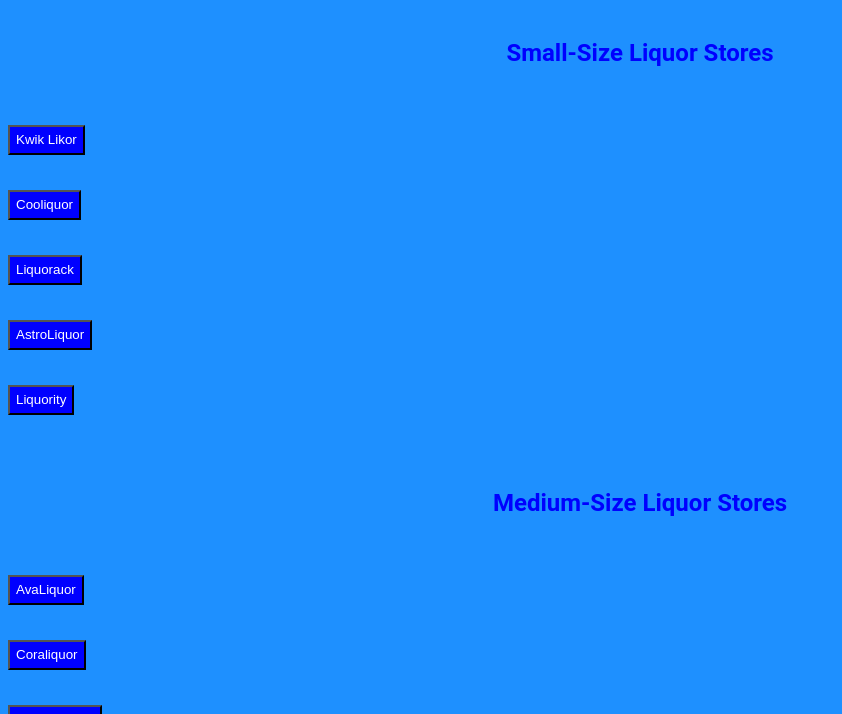
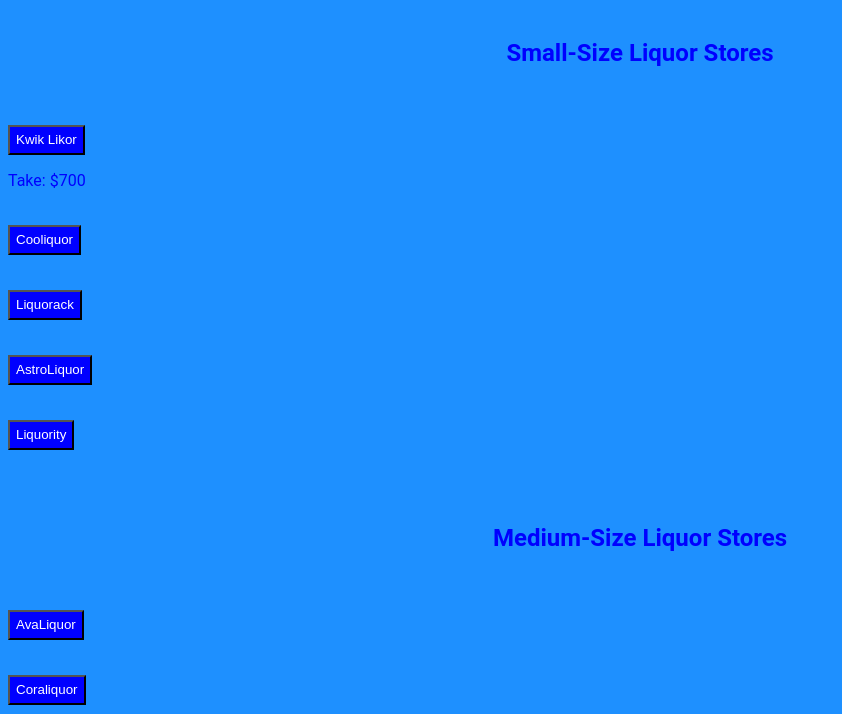
Before and after one commit to NoUser123098/SimpleGames, a plain HTML site: page aaaa/index.htm in a window 1280 px wide. Both pictures are taken after a click on the button "Kwik Likor". Shown: the part 81-795 px from the top of the page, without its empty margins (0-842 px from the left). Drawn offline with Linux system fonts and the light colour scheme.

Commit message:
Update index.htm

```diff
--- a/aaaa/index.htm
+++ b/aaaa/index.htm
@@ -549,7 +549,11 @@
     <br>
     <p id=""></p>
     <script>
-
+       $(function(){
+         $("#kwiklikor").click(function(){
+           $("#kltake").html("Take: $700");
+         });
+       });
     </script>
   </body>
 </html>
```
